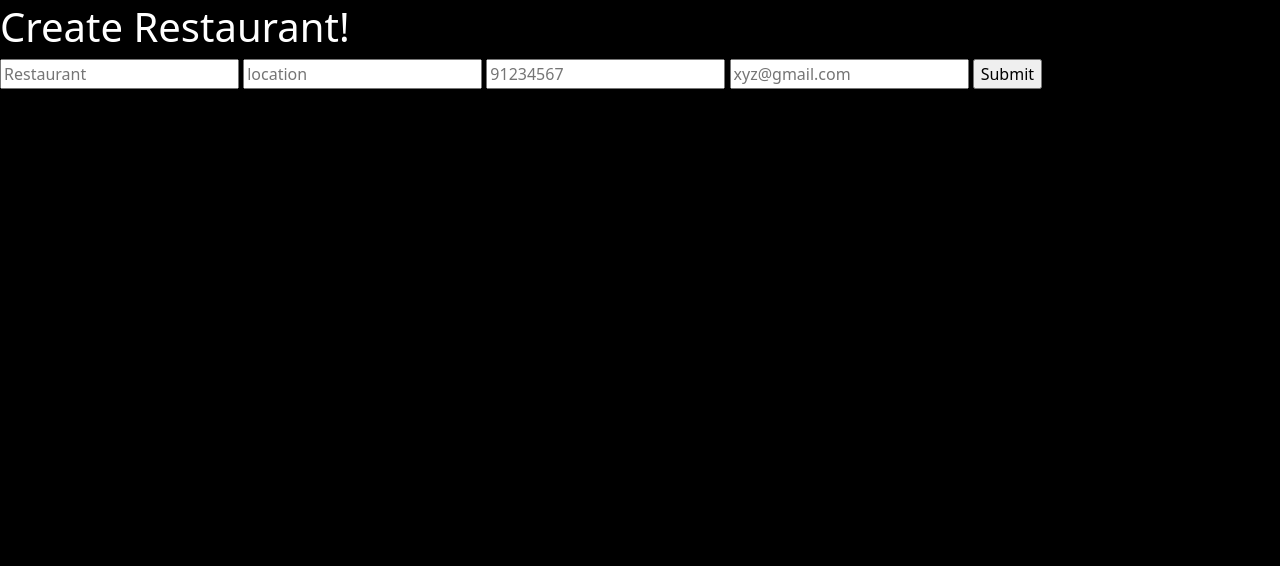
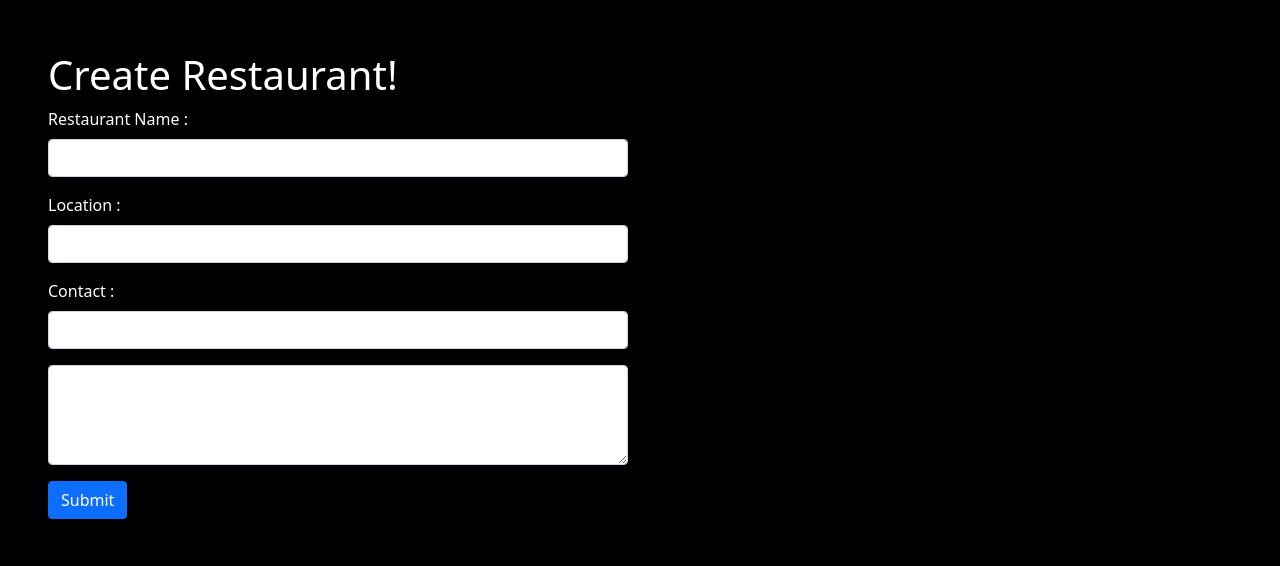
Before and after one commit to Code-Institute-Submissions/darylkangjh-EatRank, a Flask app: page /create_restaurant in a window 1280 px wide. Shown: the part 80-646 px from the top of the page. Run offline with Flask 2, Linux system fonts and the light colour scheme.

Commit message:
styled create_restaurant html

```diff
--- a/app.py
+++ b/app.py
@@ -82,13 +82,13 @@
         restaurant = request.form.get("restaurant")
         location = request.form.get('location')
         contact = request.form.get('contact')
-        email = request.form.get('email')
+        description = request.form.get('description')
         db_restaurant.insert({
             'restaurant'    :   restaurant,
+            'rating'        :   0,
             'location'      :   location,
             'contact'       :   contact,
-            'email'         :   email
-
+            'description'   :   description
         })
         return redirect(url_for('index'))
     return render_template('restaurants/create_restaurant.html')
--- a/static/styles/style.css
+++ b/static/styles/style.css
@@ -39,6 +39,7 @@
 /* show_review.html */
 .review-box {
     width : 350px;
+    height: 550px;
     background-color: sandybrown;
     margin : 15px auto;
 }
--- a/templates/restaurants/create_restaurant.html
+++ b/templates/restaurants/create_restaurant.html
@@ -1,12 +1,36 @@
 {% extends 'base.html' %}
 
 {% block content %}
-    <h1>Create Restaurant!</h1>
-    <form method="POST">
-        <input type="text" required name="restaurant" placeholder="Restaurant">
-        <input type="text" required name="location" placeholder="location">
-        <input type="text" required name="contact" placeholder="91234567">
-        <input type="email" required name="email" placeholder="xyz@gmail.com">
-        <input type="submit" value="Submit">
-    </form>
+<section class="container-fluid p-5">
+    <div class="row">
+        <div class="col-12"><h1>Create Restaurant!</h1></div>
+        <div class="col-md-6 col-12">
+            <form method="POST">
+                <!-- restaurant name -->
+                <div class="mb-3">
+                    <label for="restaurant" class="form-label">Restaurant Name : </label>
+                    <input type="text" class="form-control" id="restaurant" name="restaurant">
+                </div>
+                <!-- location  -->
+                <div class="mb-3">
+                    <label for="location" class="form-label">Location : </label>
+                    <input type="text" class="form-control" id="location" name="location">
+                </div>
+                <!-- contact -->
+                <div class="mb-3">
+                    <label for="contact" class="form-label">Contact : </label>
+                    <input type="text" class="form-control" id="contact" name="contact">
+                </div>
+                <!-- description -->
+                <div class="form-floating">
+                    <textarea class="form-control" placeholder="Leave a description here" id="description" name="description" style="height: 100px"></textarea>
+                    <label for="description">Write up on the restaurant</label>
+                </div>
+
+                <button type="submit" class="btn btn-primary mt-3">Submit</button>
+            </form>
+        </div>
+    </div>
+
+</section>
 {% endblock %}
--- a/templates/restaurants/show_restaurants.html
+++ b/templates/restaurants/show_restaurants.html
@@ -28,6 +28,9 @@
                         <i>(Located @ {{item.location}})</i>
                     </div>
                     <div class="col-12">
+                        <i>Contact : {{item.contact}}</i>
+                    </div>
+                    <div class="col-12">
                         <p>
                         {{item.description}}
                     </p>
```
